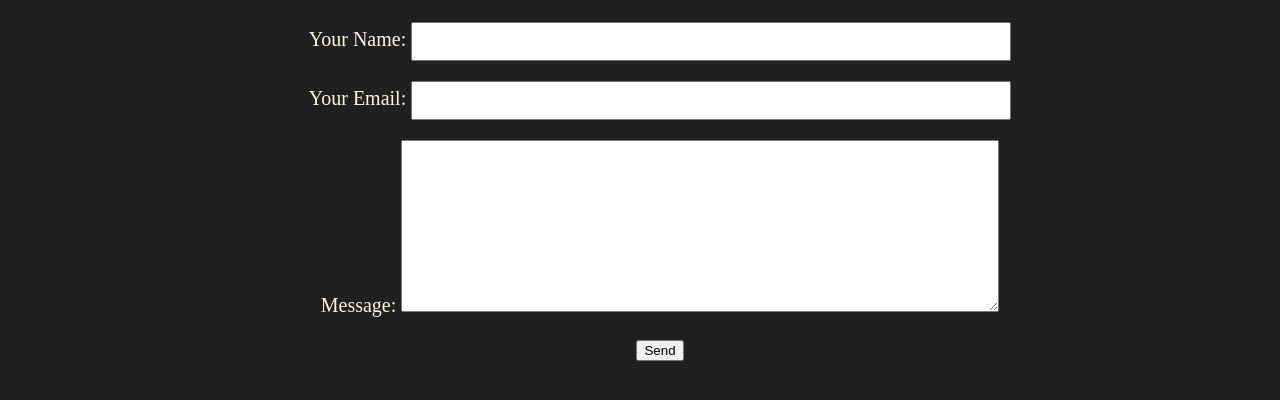
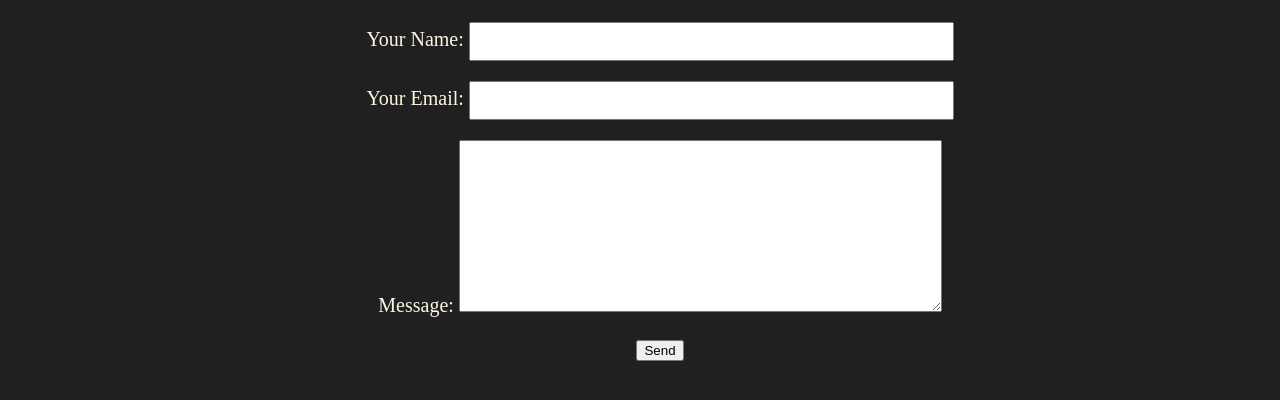
Before and after one commit to mattmcelhannon/writer-producer-portfolio, a plain HTML site: page contact.html in a window 1280 px wide. Shown: the part 182-582 px from the top of the page. Drawn offline with Linux system fonts and the light colour scheme.

Commit message:
revised contact.html

```diff
--- a/css/style.css
+++ b/css/style.css
@@ -129,11 +129,11 @@ header a:visited{
     padding: 20px;
 }
 #form input{
-    width: 50%;
+    width: 40%;
     padding: 10px;
 }
 #form textarea{
-    width: 50%;
+    width: 40%;
     padding: 10px;
 }
 /* Footer */
```
